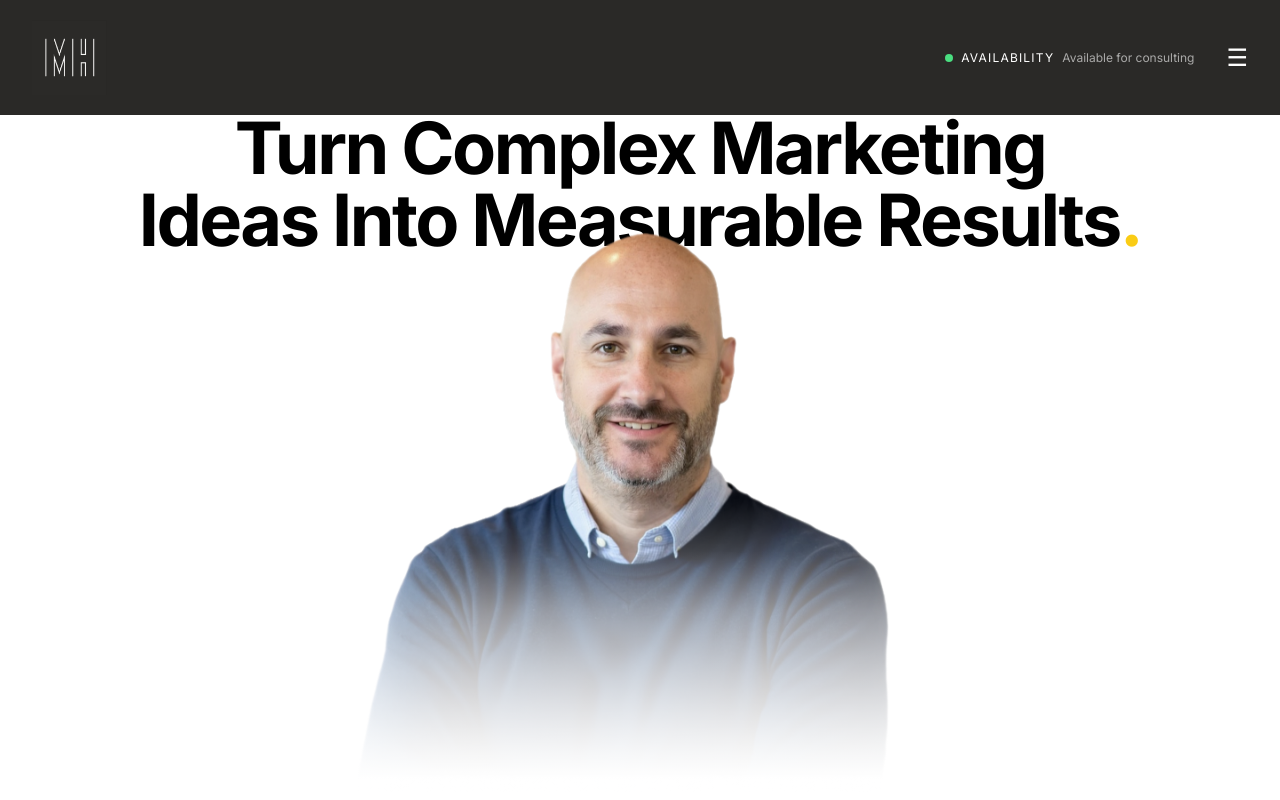
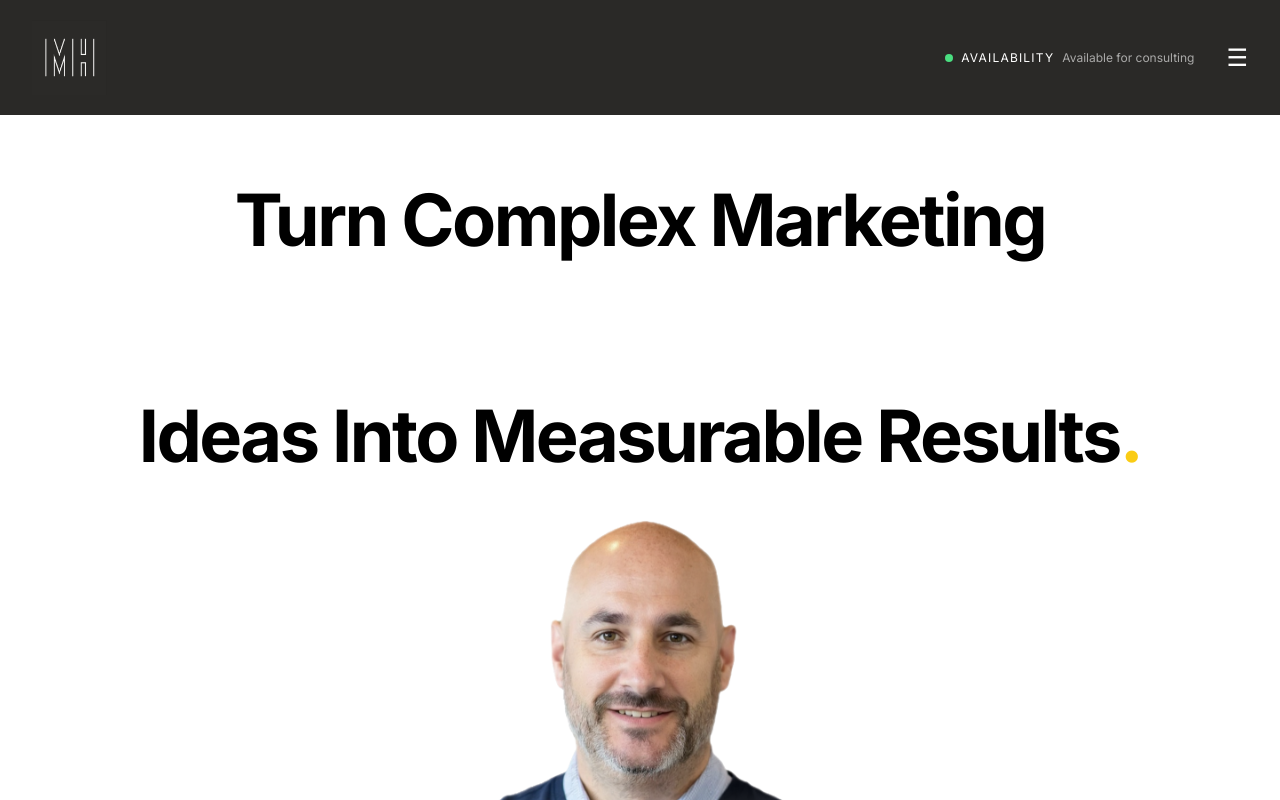
Before and after one commit to mrh1976/mherron, a Next.js app: page / in a window 1280 px wide. Shown: the top 800 px of the page. Built offline with nearby package versions, Linux system fonts and the light colour scheme.

Commit message:
Update page.tsx

```diff
--- a/app/page.tsx
+++ b/app/page.tsx
@@ -60,7 +60,7 @@ export default function Home() {
 
       <section className="pt-28 pb-8 px-8">
         <div className="max-w-6xl mx-auto text-center">
-          <h1 className="text-[64px] md:text-[72px] font-bold mb-0 leading-[1.0] tracking-[-0.035em]">
+          <h1 className="text-[64px] md:text-[72px] font-bold mb-0 leading-[3.0] tracking-[-0.035em]">
             Turn Complex Marketing<br />Ideas Into Measurable Results<span className="text-yellow-400">.</span>
           </h1>
           <div className="relative mx-auto mb-0 w-[850px] h-[750px] overflow-hidden -mt-20">
```
